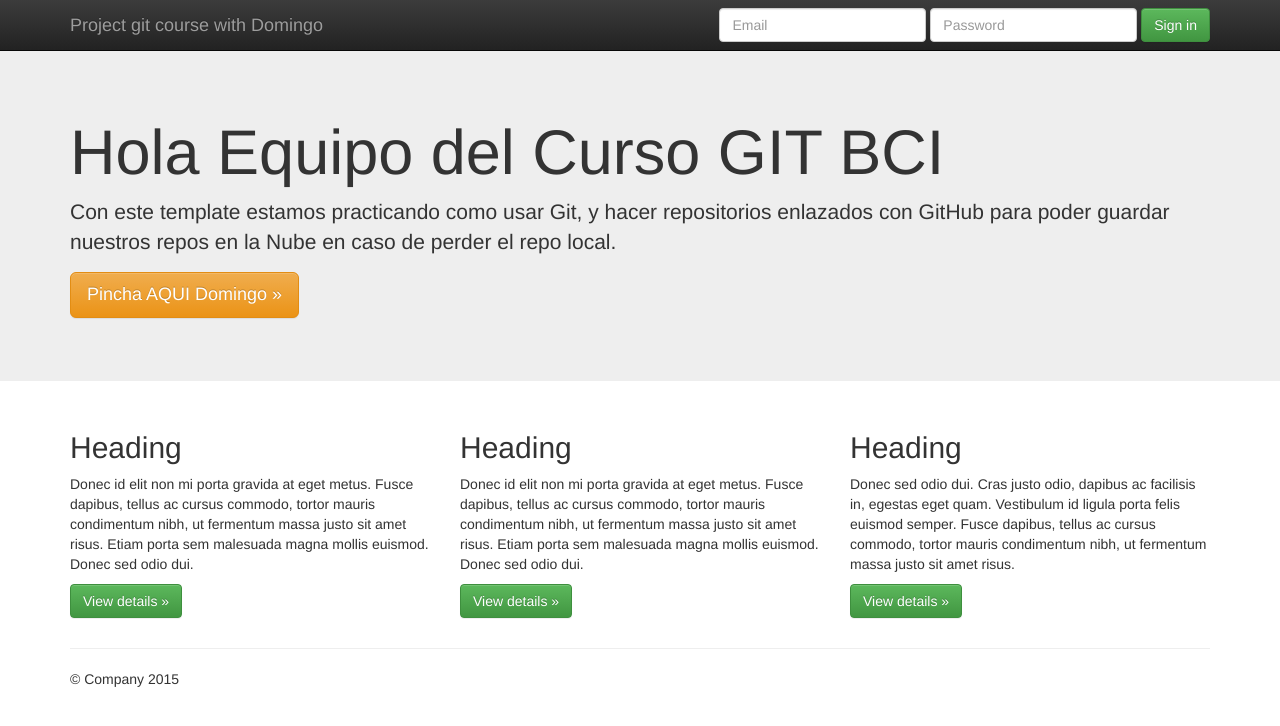
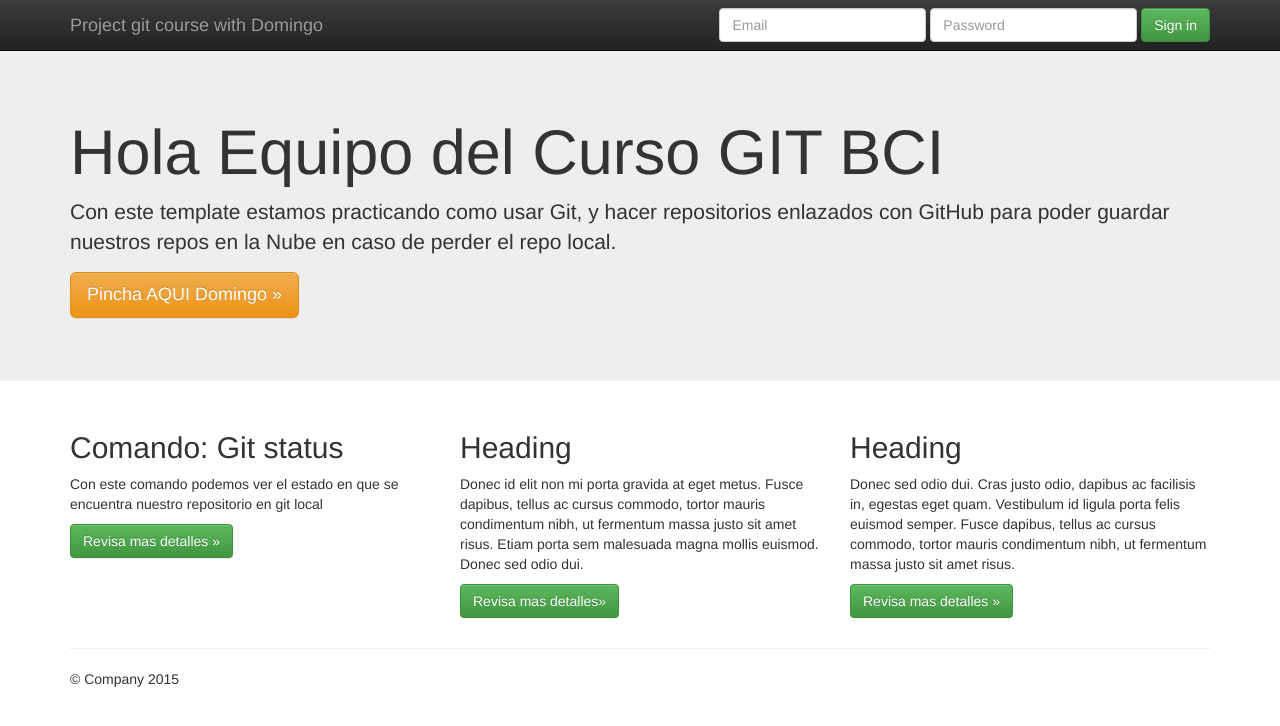
Before and after one commit to jesusmaduro/CursoGitBCI2023, a plain HTML site: page index.html in a window 1280 px wide. Drawn offline with nearby package versions, Linux system fonts and the light colour scheme.

Commit message:
se actualiza repositorio, se agrega comando Git Status en template

```diff
--- a/index.html
+++ b/index.html
@@ -65,19 +65,19 @@
       <!-- Example row of columns -->
       <div class="row">
         <div class="col-md-4">
-          <h2>Heading</h2>
-          <p>Donec id elit non mi porta gravida at eget metus. Fusce dapibus, tellus ac cursus commodo, tortor mauris condimentum nibh, ut fermentum massa justo sit amet risus. Etiam porta sem malesuada magna mollis euismod. Donec sed odio dui. </p>
-          <p><a class="btn btn-success" href="#" role="button">View details &raquo;</a></p>
+          <h2>Comando: Git status</h2>
+          <p>Con este comando podemos ver el estado en que se encuentra nuestro repositorio en git local</p>
+          <p><a class="btn btn-success" href="#" role="button">Revisa mas detalles &raquo;</a></p>
         </div>
         <div class="col-md-4">
           <h2>Heading</h2>
           <p>Donec id elit non mi porta gravida at eget metus. Fusce dapibus, tellus ac cursus commodo, tortor mauris condimentum nibh, ut fermentum massa justo sit amet risus. Etiam porta sem malesuada magna mollis euismod. Donec sed odio dui. </p>
-          <p><a class="btn btn-success" href="#" role="button">View details &raquo;</a></p>
+          <p><a class="btn btn-success" href="#" role="button">Revisa mas detalles&raquo;</a></p>
        </div>
         <div class="col-md-4">
           <h2>Heading</h2>
           <p>Donec sed odio dui. Cras justo odio, dapibus ac facilisis in, egestas eget quam. Vestibulum id ligula porta felis euismod semper. Fusce dapibus, tellus ac cursus commodo, tortor mauris condimentum nibh, ut fermentum massa justo sit amet risus.</p>
-          <p><a class="btn btn-success" href="#" role="button">View details &raquo;</a></p>
+          <p><a class="btn btn-success" href="#" role="button">Revisa mas detalles &raquo;</a></p>
         </div>
       </div>
 
```
